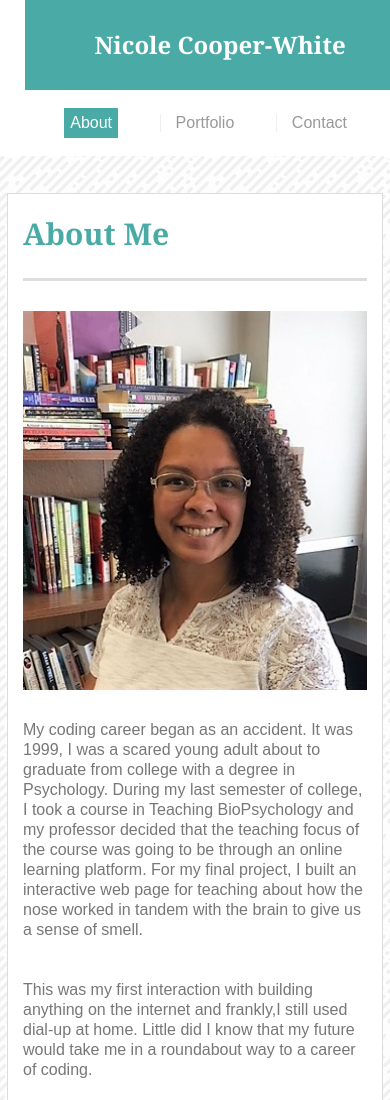
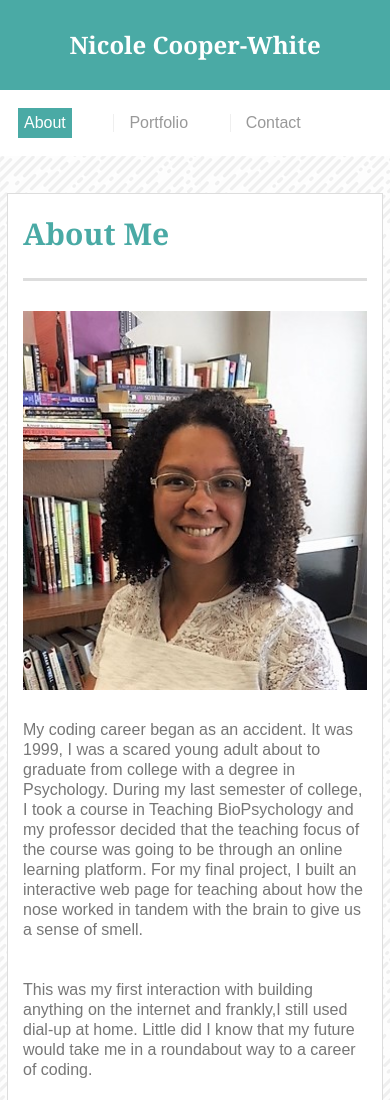
Before and after one commit to ncooperw/Responsive-Portfolio, a plain HTML site: page index.html in a window 390 px wide. Shown: the top 1100 px of the page. Drawn offline with Linux system fonts and the light colour scheme.

Commit message:
more styling

```diff
--- a/assets/css/style.css
+++ b/assets/css/style.css
@@ -1,15 +1,3 @@
-/*
-5. Use three `@media screen` tags, each with one of these `max-width`s: `980px`, `768px` and `640px`.
-
-* You use `980px` because you never want any of the content to be cut off. Since the desktop layout is about 960px wide, you want the media queries to kick in before your content gets cut off.
-
-* `768px` is about the width of a tablet and `640px` is about the width of a phone in landscape.
-
-6. Make the layout match the following screenshots:
-
-7. Make the position of the header `static` (the default positioning) when the screen is `640px` wide. The header design takes up a lot of room; you don't want it to stick to the top of a small screen and leave no room for the rest of your site.
-
-8. Be sure to include the `viewport` tag in all your HTML files, otherwise your media-queries won't function as expected on mobile devices. _(Hint: You won't need to use exact pixels for anything other than the container)_ */
 
 body {
     font-family: arial, 'helvetica-neue', helvetica, sans-serif;
@@ -261,6 +249,7 @@ input[type=submit] {
     nav {
         margin: 0;
         background-color: #ffffff;
+        float: none;
     }
     nav a {
         margin: 18px;
@@ -304,11 +293,11 @@ input[type=submit] {
         background-color: #4aaaa5;
     }
 }
-@media screen and (max-width: 768px) {
+@media screen and (min-width: 680px) and (max-width: 768px) {
     #logo {
         margin-left: 25px;
     }
     nav {
-        margin-right: 25px;
+        float: none;
     }
 }
```
